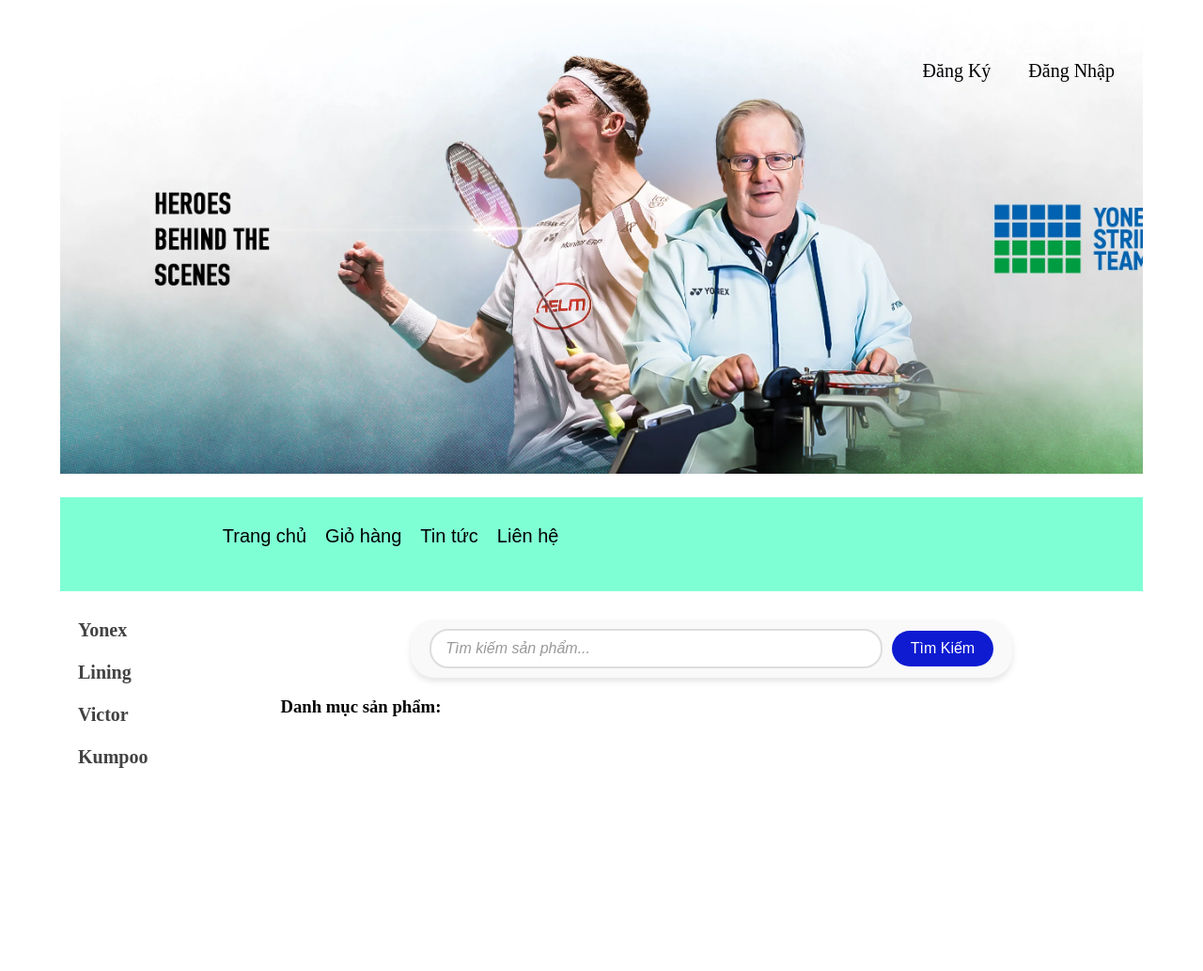
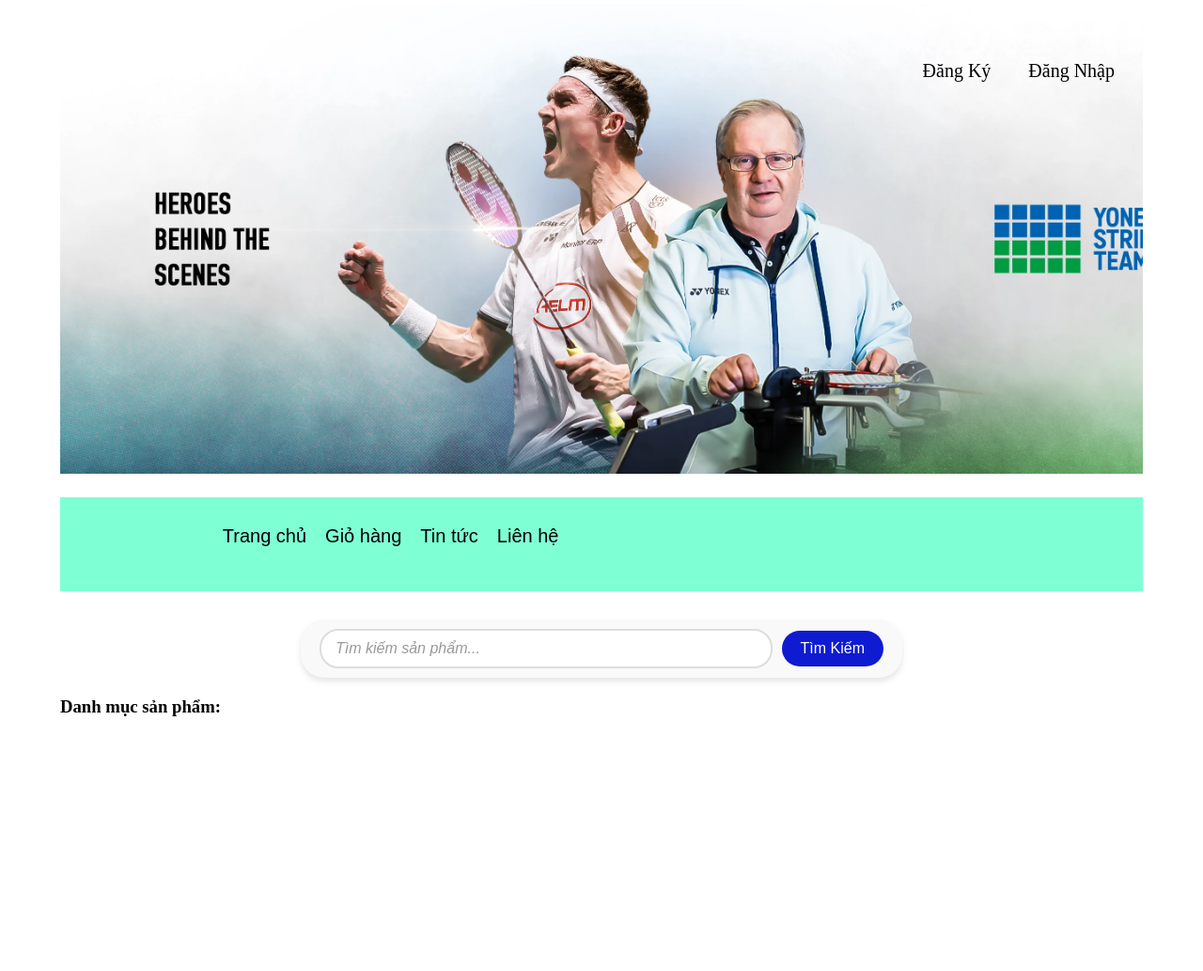
Before and after one commit to Phonghigh/Do_an_IS207, a PHP site: page / in a window 1280 px wide. Shown: the top 1033 px of the page at 94% size. After the commit the page ends 762 px from the top, so only its background shows below. Run offline with PHP 8.4, Linux system fonts and the light colour scheme; data that the repository does not hold is empty.

Commit message:
bỏ sidebar

```diff
--- a/pages/main.php
+++ b/pages/main.php
@@ -9,11 +9,6 @@
         }
         else{
             $pages = '';
-        }
-
-
-        if ($pages !='lienhe'){
-            include("pages/sidebar/sidebar.php");
         }
         if ($pages =='danhmucsanpham'){
             include('pages/main/danhmucsanpham.php');
--- a/pages/sidebar/sidebar.php
+++ /dev/null
@@ -1,8 +0,0 @@
-<div class="sidebar">
-        <ul class="list_sidebar">
-            <li><a href="index.php">Yonex</a></li>
-            <li><a href="index.php">Lining</a></li>
-            <li><a href="index.php">Victor</a></li>
-            <li><a href="index.php">Kumpoo</a></li>
-        </ul>
-    </div>
```
